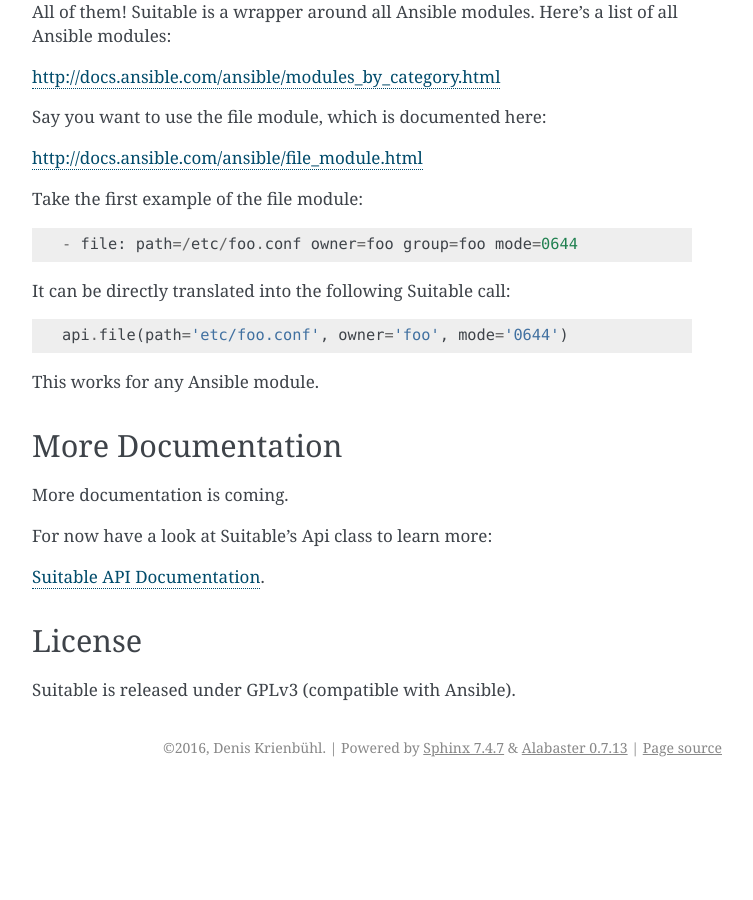
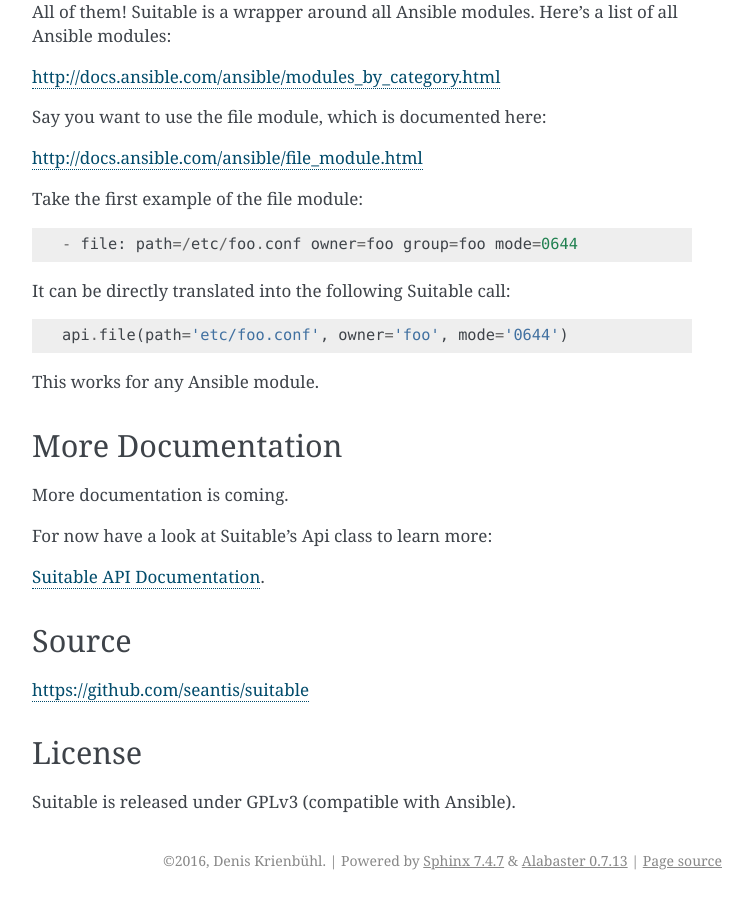
Before and after one commit to seantis/suitable, a Sphinx documentation site: the page built from docs/source/index.rst, in a window 1280 px wide and 900 px high, scrolled down 1763 px. Shown: the whole window, without its empty margins (388-1141 px from the left). Built offline with Sphinx 7.4.7, drawn with Linux system fonts in a browser that asks for light colours; before the commit the page ends 2550 px from its top, so only the background shows below that.

Commit message:
Adds link back to Github to the docs

```diff
--- a/docs/source/index.rst
+++ b/docs/source/index.rst
@@ -106,6 +106,11 @@
 
 :doc:`api`.
 
+Source
+------
+
+`<https://github.com/seantis/suitable>`_
+
 License
 -------
 
```
